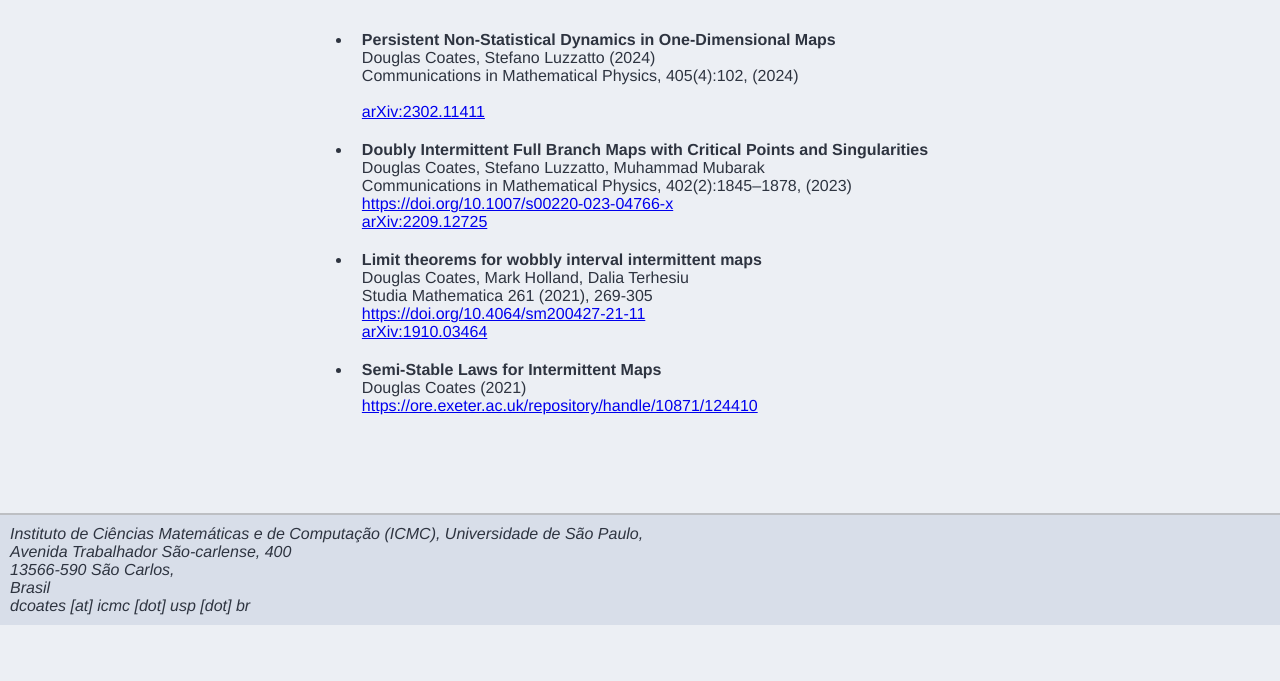
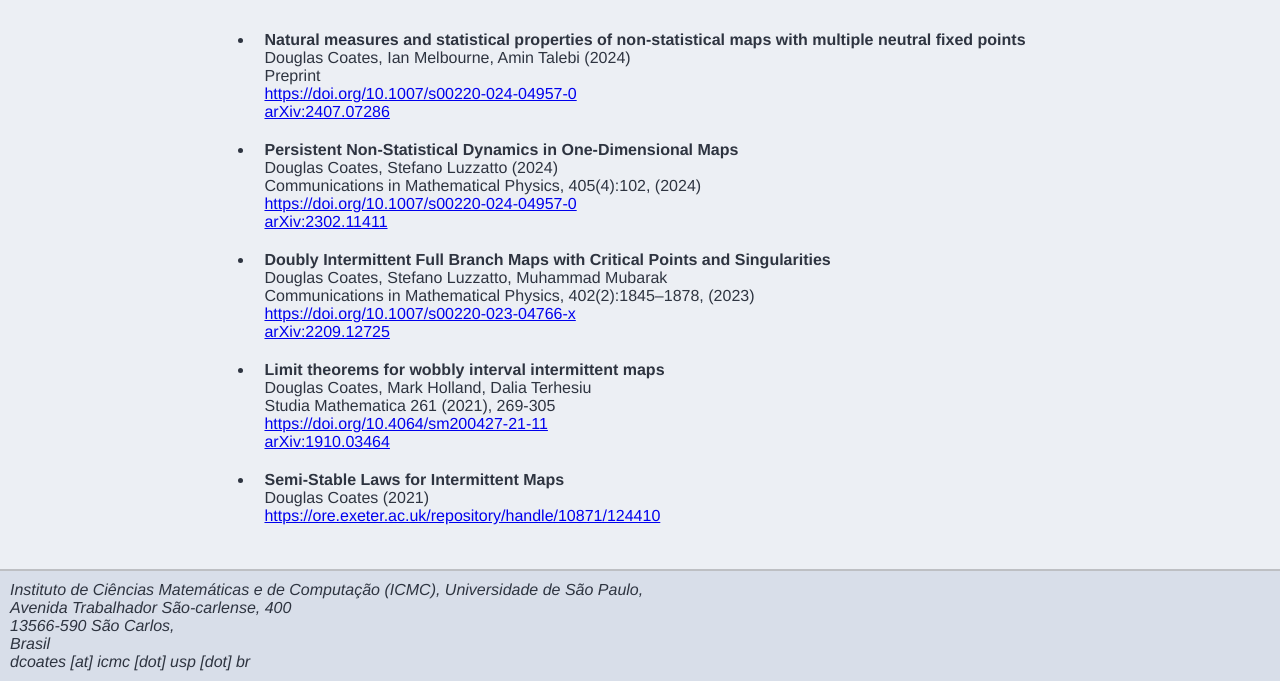
Before and after one commit to douglascoates/douglascoates.github.io, a plain HTML site: page research.html in a window 1280 px wide. Shown: the part 175-856 px from the top of the page. Before the commit the page ends 800 px from the top, so only its background shows below. Drawn offline with Linux system fonts and the light colour scheme.

Commit message:
updated research section

```diff
--- a/research.html
+++ b/research.html
@@ -24,10 +24,16 @@
 
 					<h1 class="title">Publications and Preprerints</h1>
 					<ul>
+						<li><b>Natural measures and statistical properties of non-statistical maps with multiple neutral fixed points</b> <br />
+							Douglas Coates, Ian Melbourne, Amin Talebi (2024) <br />
+							Preprint <br />
+							<a href="https://doi.org/10.1007/s00220-024-04957-0">https://doi.org/10.1007/s00220-024-04957-0</a> <br />
+							<a href="https://arxiv.org/abs/2407.07286">arXiv:2407.07286</a>
+						</li>
 						<li><b>Persistent Non-Statistical Dynamics in One-Dimensional Maps</b> <br />
 							Douglas Coates, Stefano Luzzatto (2024) <br />
 							Communications in Mathematical Physics, 405(4):102, (2024) <br />
-							<a href="https://doi.org/10.1007/s00220-024-04957-0"></a> <br />
+							<a href="https://doi.org/10.1007/s00220-024-04957-0">https://doi.org/10.1007/s00220-024-04957-0</a> <br />
 							<a href="https://arxiv.org/abs/2302.11411">arXiv:2302.11411</a>
 						</li>
 
```
